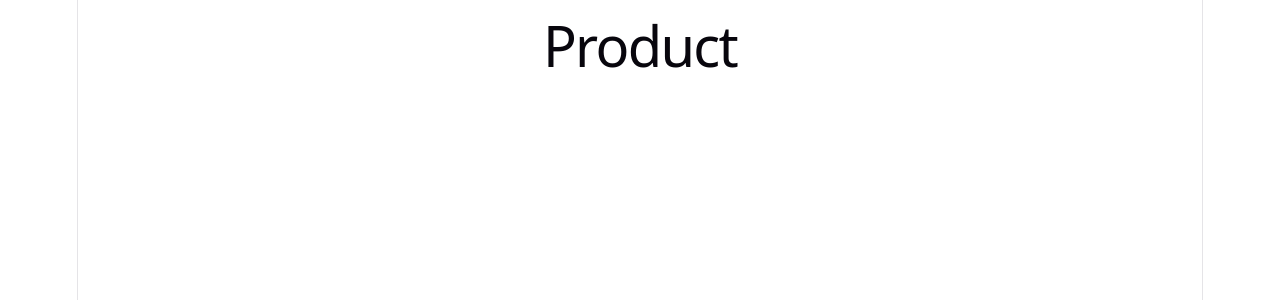
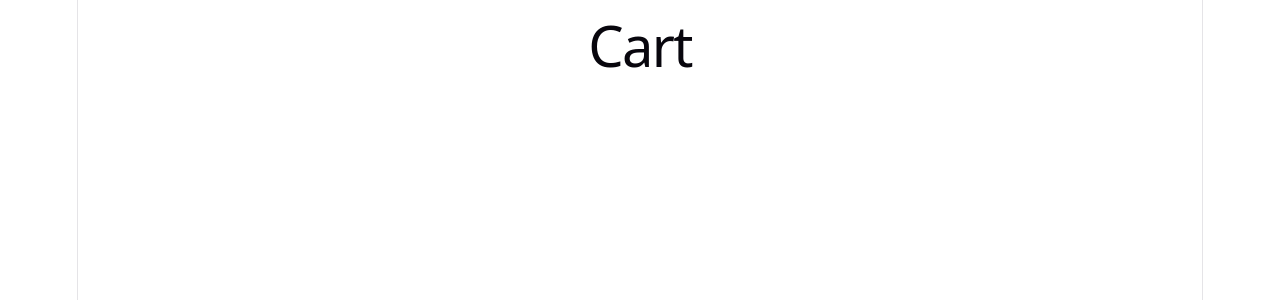
Before and after one commit to renganathan-code/branch, a React app in the folder frontend/: page / in a window 1280 px wide. Shown: the top 300 px of the page. Built offline with nearby package versions, Linux system fonts and the light colour scheme; the HTML template or start-up script is replaced by a standard one.

Commit message:
cart modified

```diff
--- a/frontend/src/App.jsx
+++ b/frontend/src/App.jsx
@@ -4,7 +4,7 @@ function App() {
 
   return (
     <>
-    <h1>Product</h1>
+    <h1>Cart</h1>
     </>
   )
 }
```
